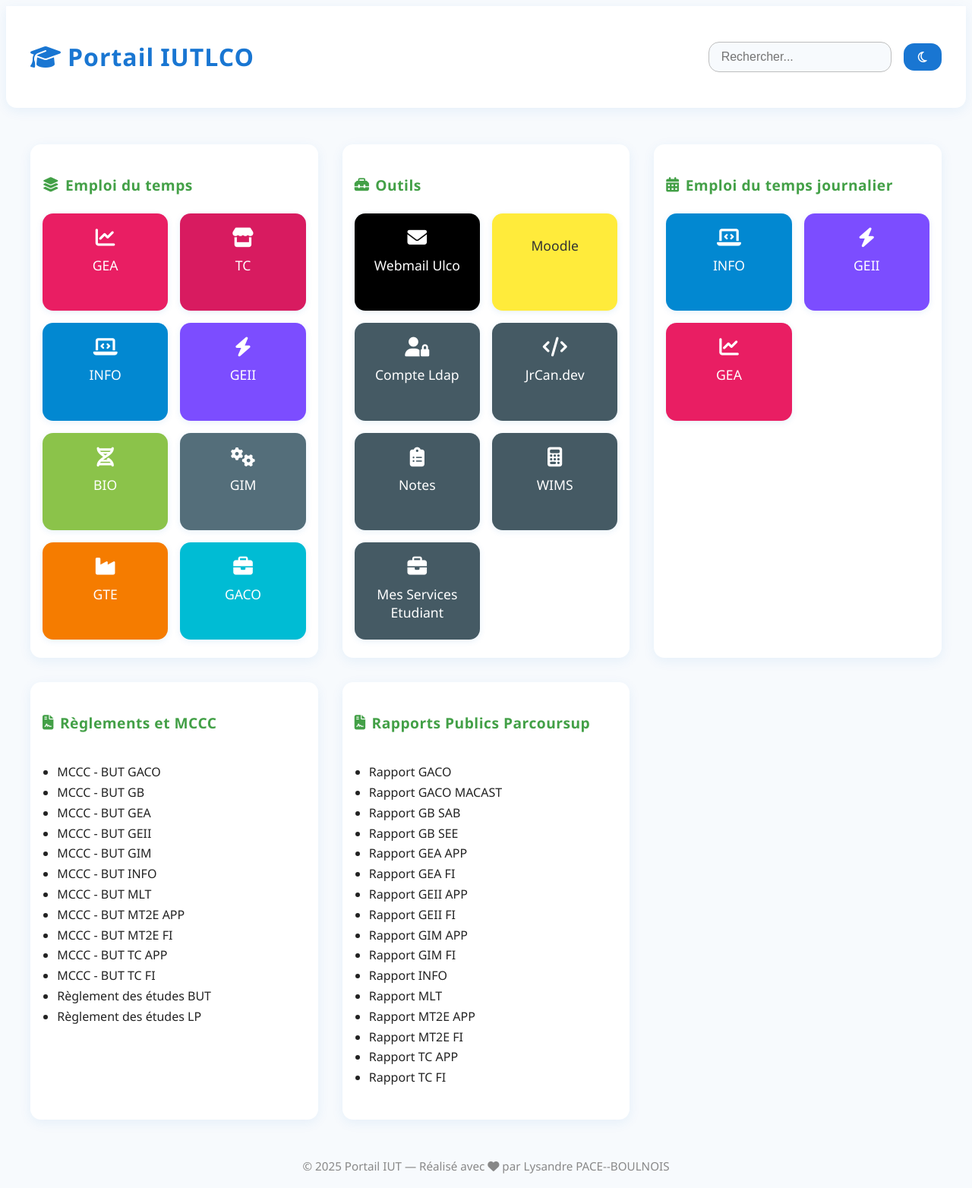
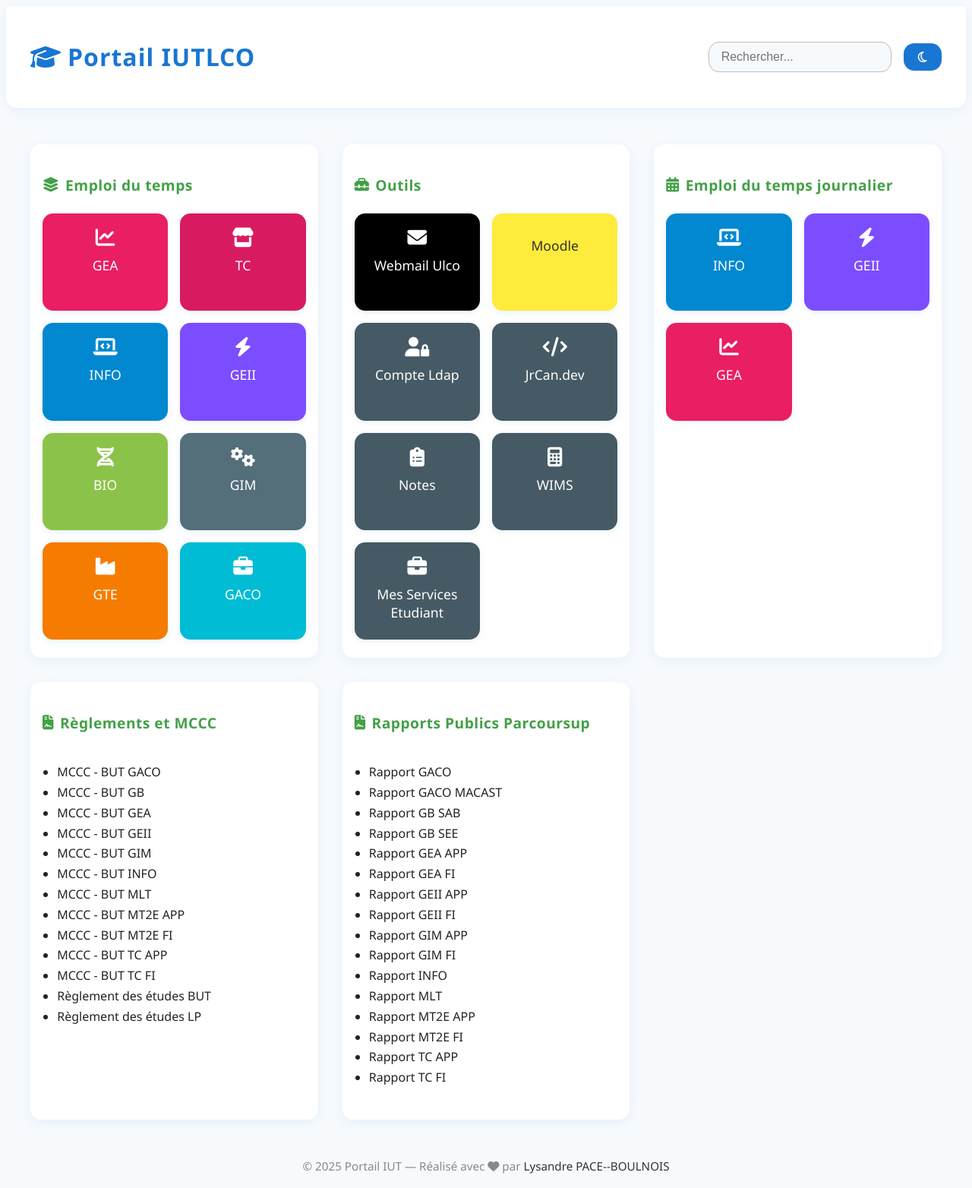
Before and after one commit to Novachocolat/site_iut, a PHP site: page / in a window 1280 px wide. Shown: the whole page at 76% size. Run offline with PHP 8.4, Linux system fonts and the light colour scheme.

Commit message:
Correctif sur le github + ajout de PDF pour la publication du site

```diff
--- a/css/style_index.css
+++ b/css/style_index.css
@@ -167,6 +167,8 @@ footer {
 a {
   text-decoration: none;
 }
+
+.github {color: #333;}
 @media (max-width: 900px) {
   main { padding: .1rem; gap: 1rem; }
   section { padding: 1rem .5rem; }
--- a/index.html
+++ b/index.html
@@ -10,7 +10,7 @@
 </head>
 <body data-theme="light">
   <header>
-    <h1><i class="fa-solid fa-graduation-cap"></i> Portail <a href="https://www.iut-littoral.fr/" target="_blank">IUTLCO</a></h1>
+    <h1><i class="fa-solid fa-graduation-cap"></i><a href="https://www.iut-littoral.fr/" target="_blank">Portail IUTLCO</a></h1>
     <div id="controls">
       <input id="search" type="text" placeholder="Rechercher...">
       <button id="theme-toggle"><i class="fa-regular fa-moon"></i></button>
@@ -91,7 +91,7 @@
     </section>
   </main>
   <footer>
-    &copy; 2025 Portail IUT &mdash; Réalisé avec <i class="fa-solid fa-heart"></i> par Lysandre PACE--BOULNOIS
+    &copy; 2025 Portail IUT &mdash; Réalisé avec <i class="fa-solid fa-heart"></i> par <a class="github" href="https://github.com/Novachocolat">Lysandre PACE--BOULNOIS</a>
   </footer>
   <script src="js/script_index.js"></script>
 </body>
```
Also changed, not shown: README.MD, 16 other files.
